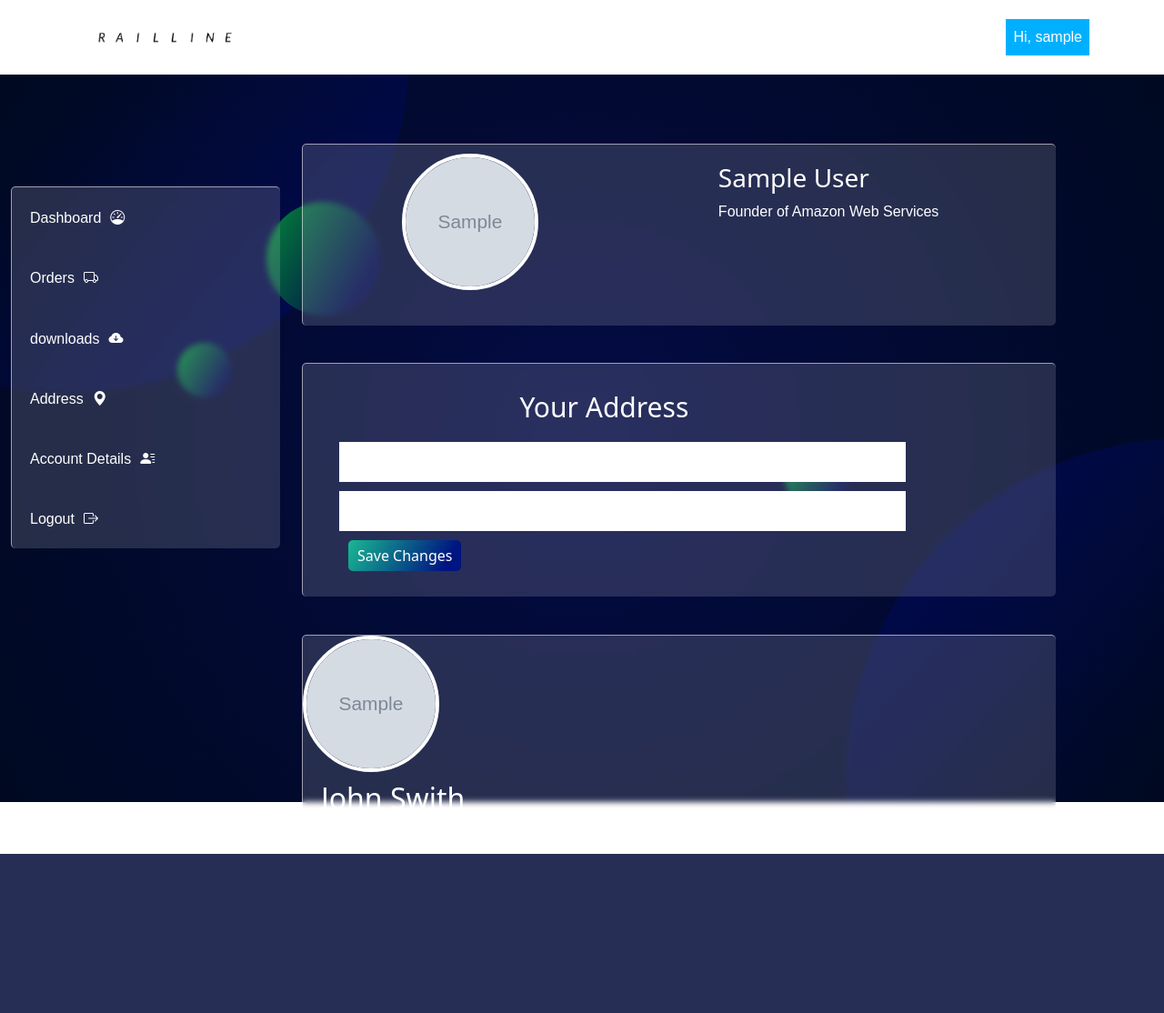
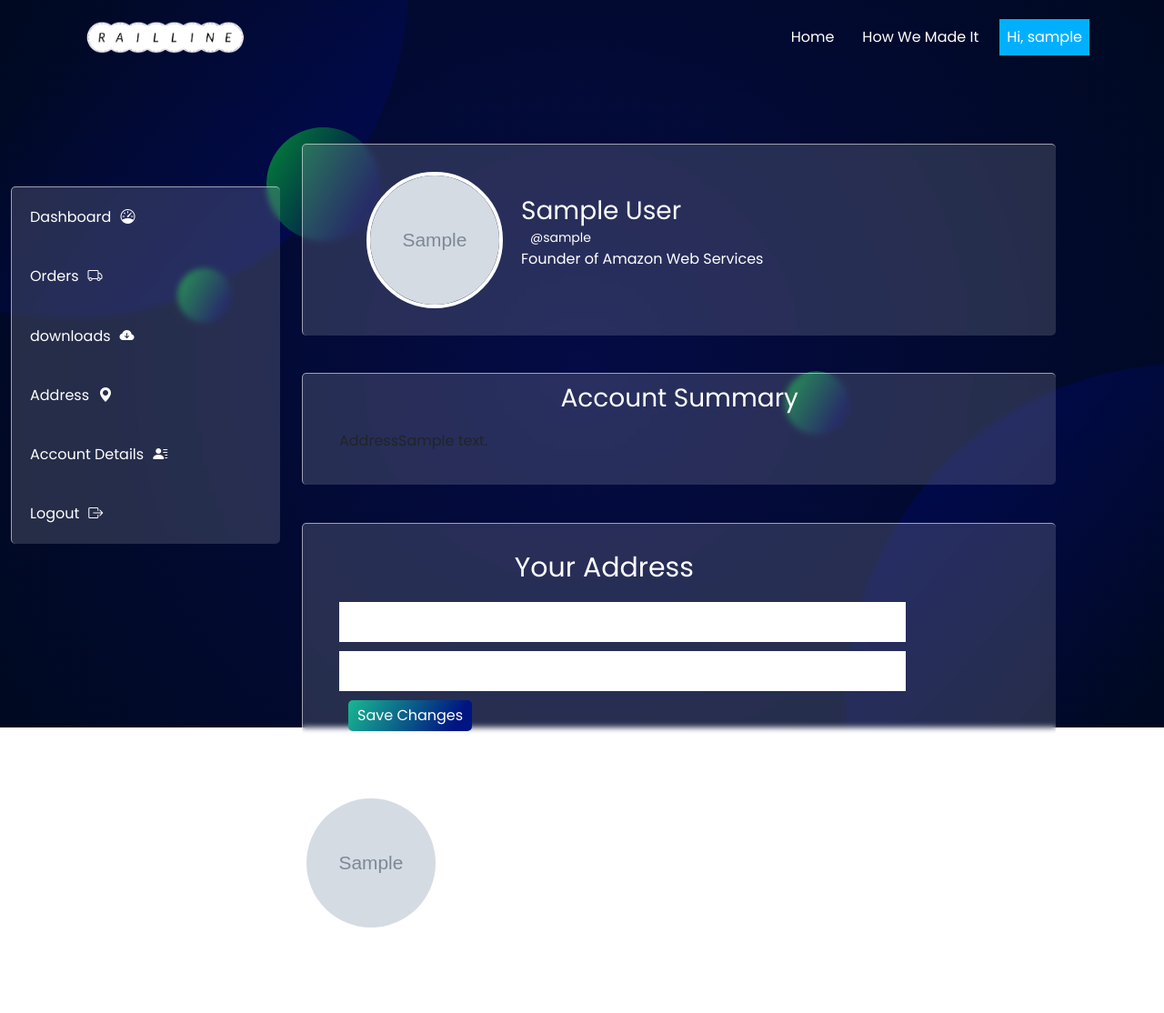
Before and after one commit to mr2space/railline, a Django app: page /user/profile in a window 1280 px wide. Shown: the whole page at 91% size. Before the commit the page ends 939 px from the top, so only its background shows below. Run offline with Django 3.2, Linux system fonts and the light colour scheme; a user stored in the database is signed in; tables that the repository leaves empty hold one stand-in row (values such as "Sample post"); grey boxes marked "Sample" are stand-in pictures; some libraries are stand-ins or nearby versions.

Commit message:
webpage update

```diff
--- a/authentication/views.py
+++ b/authentication/views.py
@@ -26,7 +26,7 @@ def profile(request):
     print(request.user.id)
     try:
         profileAddons = userAddons.objects.get(user_name_id=request.user.id)
-        print(Fullname, profileAddons.profile.url)
+        print(profileAddons.address)
     except:
         print("Failed at profileAddon in Auth view")
     return render(request,"./userProfile/profile.html",{"thisUserAddon":profileAddons,"navbar":navbar})
--- a/static/user/style.css
+++ b/static/user/style.css
@@ -206,7 +206,7 @@ li.bg-primary:hover{
 
 .query-section{
     position: relative;
-    top:100vh;
+    top:90vh;
     width:100%;
     min-height:100vh;
     background: linear-gradient(to bottom , rgba(0,0,0,0),rgba(0,0,0,0.4)), url("/static/images/wallpaperflare.com_wallpaper-2.jpg");
--- a/static/userProfile/userProfile.css
+++ b/static/userProfile/userProfile.css
@@ -1,15 +1,21 @@
+@import url('https://fonts.googleapis.com/css2?family=Oswald:wght@300;400;500&family=Poppins:ital,wght@0,100;0,200;0,300;0,400;0,700;0,800;1,400&display=swap');
+
+
 .background-box{
     width: 100%;
     height:100vh;
     background: rgb(4, 11, 69);
     background: radial-gradient(circle, rgba(4, 11, 69, 1) 0%, rgba(0, 9, 33, 1) 100%);
     position: fixed;
+    top:0;
+    left:0;
     overflow: hidden;
     z-index: -1;
 
 }
 *{
   box-sizing: border-box;
+  font-family: 'Poppins', sans-serif;
 }
 .circle-1{
     position: absolute;
@@ -139,9 +145,10 @@
 
 
 #dashboard{
-  padding:10px 20px;
+  padding:30px 70px;
   display: flex;
-  justify-content: space-around;
+  justify-content: left;
+  align-items: center;
   min-height: 200px;
   min-width: 350px;
 }
@@ -164,7 +171,29 @@
   /* position: relative; */
   object-fit: cover;
 }
+.user-info h3{
+      font-family: 'Oswald', sans-serif;
+      font-family: 'Poppins', sans-serif;
+      margin-bottom: 0;
+}
+.user-info small{
+  font-size: 14px;
+  margin-top: -19px;
+  padding-left:10px;
+}
+.summery-box{
+  padding:10px 20px;
+}
+.detail-box{
+  display:flex;
+  flex-wrap: wrap;
+  flex-direction: row;
+}
+.summery-box .heading h3{
+  color:#fff;
+  text-align: center;
 
+}
 @media screen and (max-width: 850px){
   .user-img-box{
     width:100px;
--- a/templates/base.html
+++ b/templates/base.html
@@ -17,7 +17,7 @@
 </head>
 <body>
     <section class="header-nav container-fluid">
-        <nav class="navbar navbar-expand-lg navbar-light .bg-transparent">
+        <nav class="navbar navbar-expand-lg navbar-light bg-transparent">
             <div class="container-sm">
                 <a class="navbar-brand text-white" href="/"><img style="width:200px;" src="{% static 'user/images/railline-logos_white.png' %}"
                         alt="logo"
--- a/templates/userProfile/profile.html
+++ b/templates/userProfile/profile.html
@@ -78,9 +78,24 @@ My Account
             </div>
             <div class="user-info">
               <h3>{{user.get_full_name}}</h3>
+              <small>@{{user.username}}</small>
               <p>Founder of Amazon Web Services</p>
             </div>
 
+          </div>
+          <div class="user-page user" id="account-summery">
+            <div class="summery-box">
+              <div class="heading">
+                <h3>Account Summary</h3>
+              </div>
+              <div class="summery-box">
+                <div class="detail-box">
+                  <span>Address</span>
+                  <p class="detail">{{thisUserAddon.address}}</p>
+                </div>
+              </div>
+              <!-- <iframe src="https://www.google.com/maps/embed?pb=!1m14!1m12!1m3!1d14418.508858376568!2d81.87118689783935!3d25.38380742349718!2m3!1f0!2f0!3f0!3m2!1i1024!2i768!4f13.1!5e0!3m2!1sen!2sin!4v1651285620400!5m2!1sen!2sin" width="600" height="450" style="border:0;" allowfullscreen="" loading="lazy" referrerpolicy="no-referrer-when-downgrade"></iframe> -->
+            </div>
           </div>
 
 
--- a/train/admin.py
+++ b/train/admin.py
@@ -3,6 +3,6 @@ from .models import *
 
 
 # admin.site.register(trainRoutePath)
-admin.site.register(trainRouteTime)
+# admin.site.register(trainRouteTime)
 admin.site.register(trainRecord)
 admin.site.register(quotaPrice)
--- a/train/urls.py
+++ b/train/urls.py
@@ -4,8 +4,8 @@ from django.urls.conf import include
 from . import views
 urlpatterns = [
     path("",views.index,name="site home page"),
-    path("pnr/",views.pnrSearch,name="pnr search"),
-    path("form",views.trainForm,name="Entry For train"),
-    path("trainrouteform", views.TrainRouteView, name="TrainRouteform"),
-    path("trainrecordview", views.TrainRouteView, name="TrainRecordView")
+    # path("pnr/",views.pnrSearch,name="pnr search"),
+    # path("form",views.trainForm,name="Entry For train"),
+    # path("trainrouteform", views.TrainRouteView, name="TrainRouteform"),
+    # path("trainrecordview", views.TrainRouteView, name="TrainRecordView")
 ]
```
Also changed, not shown: train/forms.py (+35 -35 lines), train/models.py (+35 -34 lines), train/views.py (+42 -42 lines), train/migrations/0009_remove_trainrecord_route_path_id_and_more.py (added), train/migrations/0010_alter_trainrecord_train_no.py (added).
